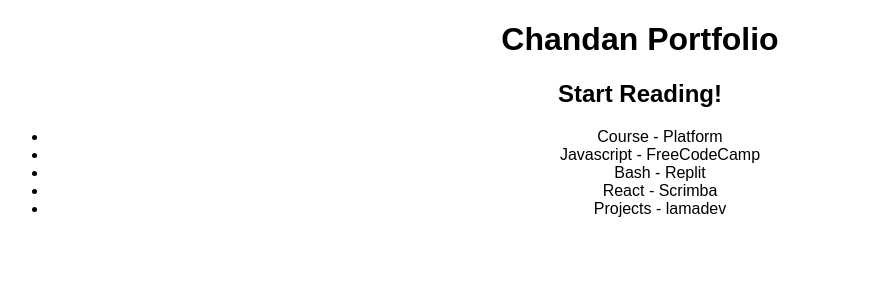
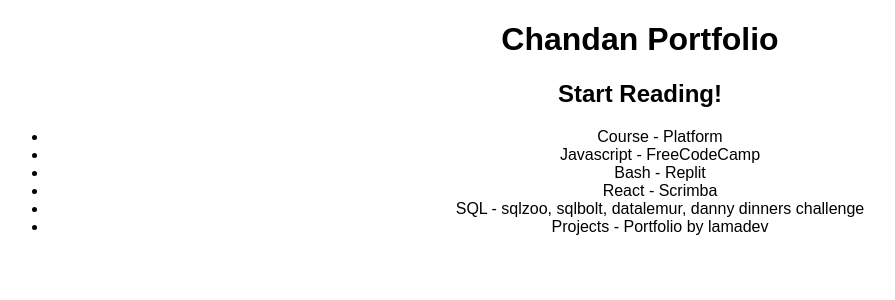
Before and after one commit to fullstackchandan/fullstackchandan.github.io, a React (Create React App) app: page / in a window 1280 px wide. Shown: the top 300 px of the page, without its empty margins (0-895 px from the left). Built offline with nearby package versions, Linux system fonts and the light colour scheme.

Commit message:
readme updated

```diff
--- a/src/Resource.js
+++ b/src/Resource.js
@@ -7,7 +7,8 @@
       <li>Javascript - FreeCodeCamp</li>
       <li>Bash - Replit</li>
       <li>React - Scrimba</li>
-      <li>Projects - lamadev</li>
+      <li>SQL - sqlzoo, sqlbolt, datalemur, danny dinners challenge</li>
+      <li>Projects - Portfolio by lamadev</li>
     </ul>
   );
 }
```
Also changed, not shown: 1 other file (tests, documents, lock files or other folders).
